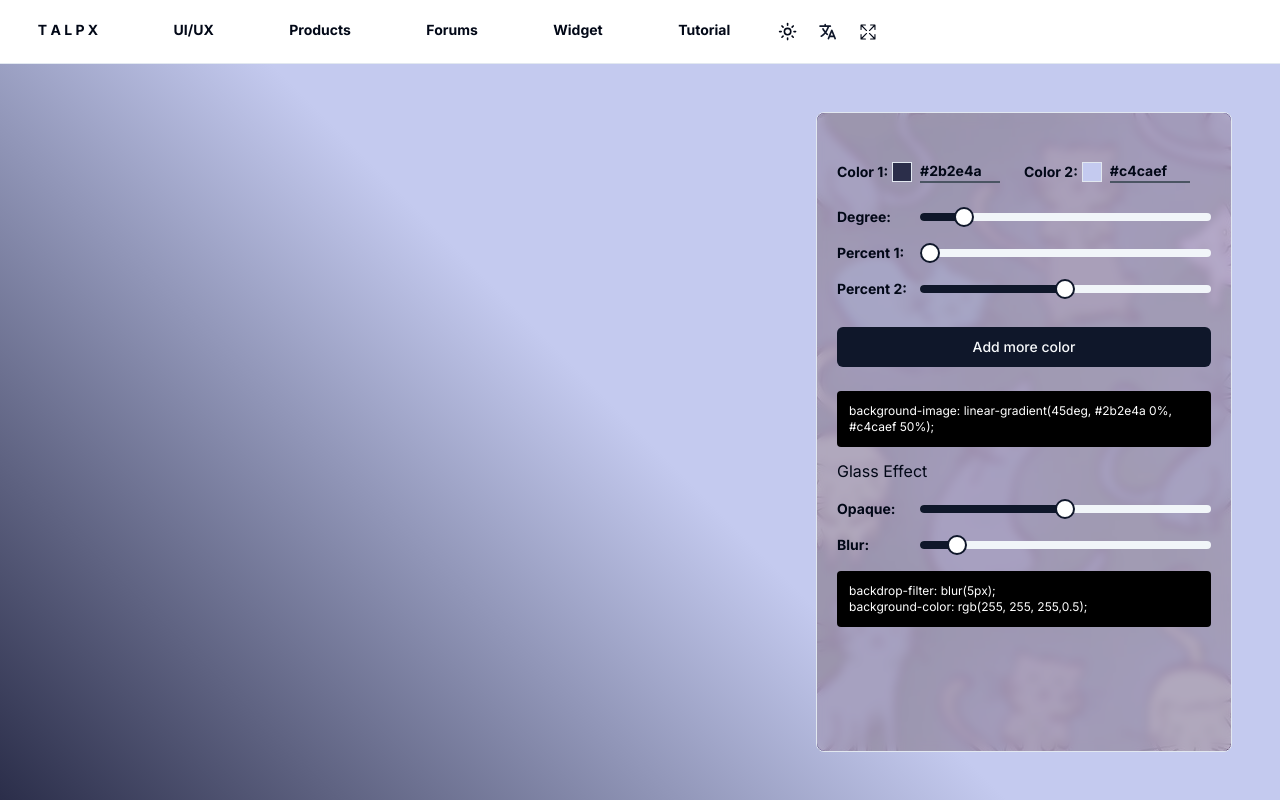
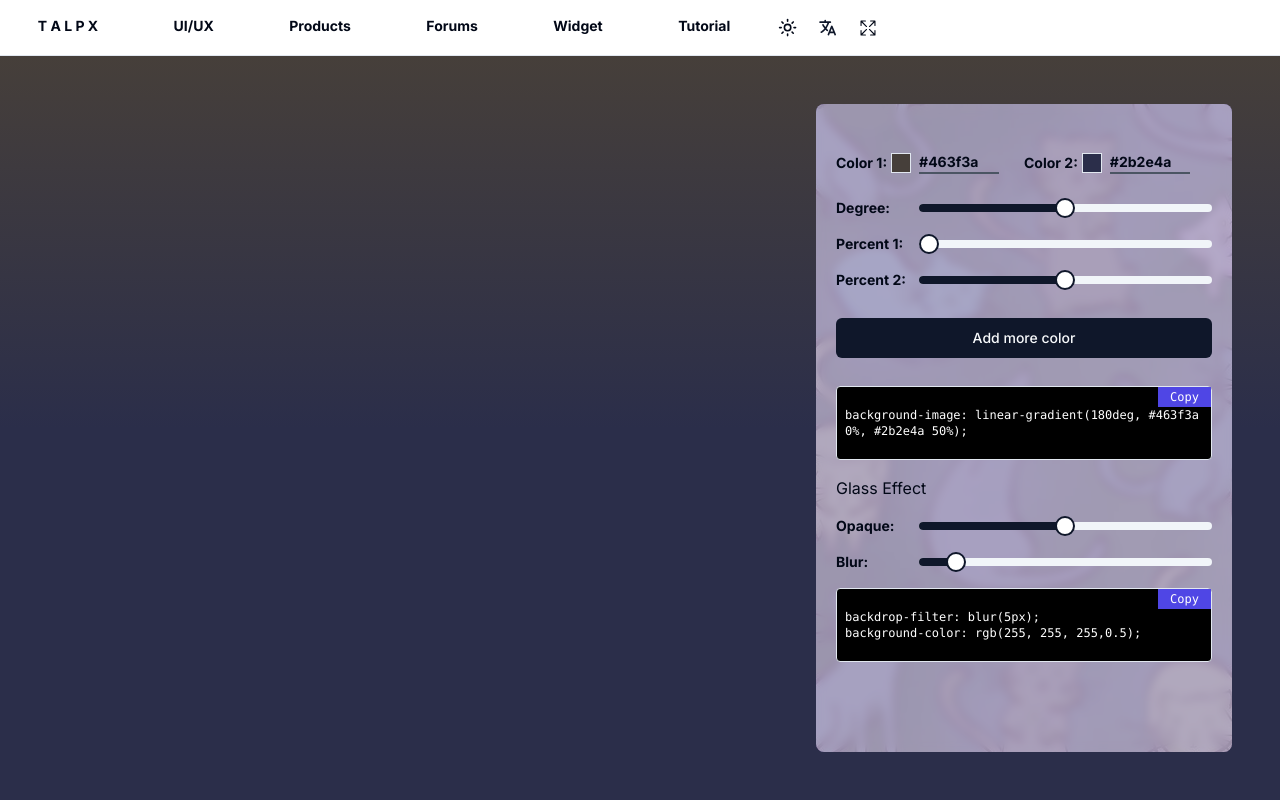
Before and after one commit to talpx0/talpx, a Next.js app: page /en/css/background in a window 1280 px wide. Built offline with nearby package versions, Linux system fonts and the light colour scheme.

Commit message:
update the cs

```diff
--- a/app/[lng]/css/background/glassmorphism.tsx
+++ b/app/[lng]/css/background/glassmorphism.tsx
@@ -3,16 +3,18 @@
 import { cn } from "@/lib/utils"
 import { Slider } from "@/components/ui/slider"
 import { css } from '@emotion/react'
-import { ChangeEvent, Dispatch, useEffect, useReducer, useRef, useState } from "react"
+import { ChangeEvent, Dispatch, useEffect, useMemo, useReducer, useRef, useState } from "react"
 import { Button } from "@/components/ui/button"
 import { Toggle } from "@radix-ui/react-toggle"
 import {BsX} from "react-icons/bs"
 import { LabeledSlider } from "./labelSlider"
-import { useNavbar } from "@/app/context/navbar"
+import { useTheme } from "next-themes"
+import Loading from "@/app/widget/loading"
+import CopyToClipboard from "@/app/widget/clipboard"
 
 export type ColorStop = {
     color: string;
-    percent: string;
+    percent: number;
   };
 
 type BgImgStateProps = {
@@ -29,14 +31,14 @@ type BgImgAction =
   | { type: "UPDATE_BG_IMG_DEGREE"; payload: string }
   | { type: "ADD_COLOR_STOP"}
   | { type: "REMOVE_COLOR_STOP"; payload: number } // payload is the index of the color stop to remove
-  | { type: "UPDATE_COLOR_STOP"; payload: { index: number, colorStop: ColorStop } };
-
+  | { type: "UPDATE_COLOR_STOP"; payload: { index: number, colorStop: ColorStop } }
+  | { type: "UPDATE_COLOR_PERCENT"; payload: { index: number, value: number } }
+  | { type: "SET_THEME_STATE";  payload: BgImgStateProps };
 
 type GlassEffectAction =
     | { type: "UPDATE_TRANSPARENT"; payload: number }
     | { type: "UPDATE_BLUR"; payload: string }
     | { type: "UPDATE_GLASS_BG_COLOR"; payload: string };
-
 
     const bgImgReducer = (
         state: BgImgStateProps,
@@ -52,7 +54,7 @@ type GlassEffectAction =
                 }
                 return {
                 ...state,
-                colorStops: [...state.colorStops, { color: "#c4caef", percent: "100%" }]
+                colorStops: [...state.colorStops, { color: "#c4caef", percent: 100 }]
                 };
             }
             case "REMOVE_COLOR_STOP":
@@ -60,12 +62,35 @@ type GlassEffectAction =
                     ...state,
                     colorStops: state.colorStops.filter((_, index) => index !== action.payload)
                 };
-
             case "UPDATE_COLOR_STOP":
             const updatedStops = [...state.colorStops];
             updatedStops[action.payload.index] = action.payload.colorStop;
                 return { ...state, colorStops: updatedStops };
+            case "SET_THEME_STATE":
+                return action.payload
+            case "UPDATE_COLOR_PERCENT": {
+                const newStops = state.colorStops.map(stop => ({ ...stop }));
+                newStops[action.payload.index] = {
+                    ...newStops[action.payload.index],
+                    percent: action.payload.value
+                }
 
+                for (let i = action.payload.index ; i > 0; i--) {
+                    if (newStops[i-1].percent > newStops[i].percent) {
+                        newStops[i-1].percent = Math.max(0, newStops[i].percent - 5);
+                    }
+                }
+
+                for (let i = action.payload.index + 1; i < newStops.length ; i++) {
+                    if (newStops[i].percent < newStops[i - 1].percent) {
+                        newStops[i].percent = Math.min(100, newStops[i - 1].percent + 5);
+                    }
+                }
+                return {
+                    ...state,
+                    colorStops: newStops
+                };
+            }
           default:
             return state;
         }
@@ -87,77 +112,79 @@ const glassEffectReducer = (
     }
 };
 
+export const BackgroundTool =()=> {
+    const [mounted, setMounted] = useState(false)
+    useEffect(() => {
+        setMounted(true)
+      }, [])
+      if (!mounted) {
+        return <Loading />
+      }
+    return (
+        <BgContainer  />
+    )
+}
+
 export const BgContainer =()=> {
-    const {dispatch} = useNavbar()
-    const bgImgProps:BgImgStateProps = {
+    const {theme, setTheme } = useTheme()
+    const bgImgProps = useMemo(() => {
+        return {
             bgImgDegree: "45deg",
             colorStops: [
-            { color: "#2b2e4a", percent: "0%" },
-            { color: "#c4caef", percent: "50%" }
-        ]
-    }
-    const darkBgImgProps: BgImgStateProps = {
-        bgImgDegree: "90deg",
-        colorStops: [
-          { color: "#463f3a", percent: "0%" },
-          { color: "#2b2e4a", percent: "50%" }
+                { color: "#2b2e4a", percent: 0 },
+                { color: "#c4caef", percent: 50 }
             ]
         };
+    }, []);
+    const darkBgImgProps = useMemo(() => {
+        return {
+            bgImgDegree: "180deg",  // Gradient direction
+            colorStops: [
+                { color: "#463f3a", percent: 0 },  // Start color
+                { color: "#2b2e4a", percent: 50 }   // Mid color
+            ]
+        };
+    }, []);
     const glassEffectProps = {
         bgTransparent: 0.5,
         blur: "5px",
         glassBgColor: "rgb(255, 255, 255)",
     }
 
+    const [bgImgState, imgDispatch] = useReducer(bgImgReducer, theme === "light" ? bgImgProps : darkBgImgProps)
 
-    const [bgImgState, imgDispatch] = useReducer(bgImgReducer, bgImgProps)
     const [glassEffect, glassDispatch] = useReducer(glassEffectReducer, glassEffectProps)
 
+    useEffect(()=>{
+        const updateTheme = theme === "light" ? bgImgProps : darkBgImgProps
+        imgDispatch(
+            {
+                type: 'SET_THEME_STATE',
+                payload: updateTheme
+            }
+        )
+    },[bgImgProps, darkBgImgProps, theme])
+
     const gradientStops = bgImgState.colorStops
-    .map(stop => `${stop.color} ${stop.percent}`)
+    .map( stop => `${stop.color} ${stop.percent}%`)
     .join(', ');
 
-    const backgroundImageCss = `
-        background-image: linear-gradient(${bgImgState.bgImgDegree}, ${gradientStops});
+    const backgroundImageCss = `background-image: linear-gradient(${bgImgState.bgImgDegree}, ${gradientStops});
     `;
     const glassEffectCss = `backdrop-filter: blur(${glassEffect.blur});
     background-color: ${`${glassEffect.glassBgColor.slice(0, -1)},${glassEffect.bgTransparent})`};
     `;
-
-    useEffect(()=>{
-        const gradientClasses = `bg-[${bgImgState.colorStops[0].color}]`;
-        dispatch({
-            type: 'SET_LIGHT_COLOR',
-            payload: gradientClasses
-        })
-    },[bgImgState.colorStops, dispatch])
-
-
-    const handleCopy = () => {
-        navigator.clipboard.writeText(backgroundImageCss)
-            .then(() => {
-                console.log('Text copied to clipboard');
-            })
-            .catch(err => {
-                console.error('Could not copy text: ', err);
-            });
-    }
     return (
         <section className="h-dashboard flex" css={css`${backgroundImageCss}`} >
             <section className="h-52 w-52 flex-[0_0_60%]">
             </section>
             <section className="flex-[0_0_40%] p-12 flex justify-around">
-                <section className="w-full h-full rounded-lg border  bg-cuteCat object-cover">
+                <section className="w-full h-full rounded-lg bg-cuteCat object-cover">
                     <section className="w-full h-full py-10 px-5 rounded-lg" css={css`${glassEffectCss}`}>
                         <BackgroundControl bgImg={bgImgState} dispatch={imgDispatch}/>
-                        <section className="text-xs bg-black text-white p-3 my-3 rounded hover:cursor-pointer"
-                            onClick={handleCopy}>
-                            <div>{backgroundImageCss}</div>
-                        </section>
+                        <CopyToClipboard content={backgroundImageCss} />
                         <GlassEffectControl glassEffect={glassEffect} dispatch={glassDispatch} />
-                        <section className="text-xs bg-black text-white p-3 my-3 rounded">
-                        <div className="whitespace-pre-line">{glassEffectCss}</div>
-                        </section>
+                        <CopyToClipboard content={glassEffectCss} />
                     </section>
                 </section>
             </section>
@@ -228,13 +255,16 @@ const BackgroundControl =({
                     </div>
                     <div className="flex w-full">
                         <Slider
-                            defaultValue={[parseInt(stop.percent, 10)]}
+                            value={[stop.percent]}
                             max={100}
                             step={1}
                             onValueChange={(value) => {
                                 dispatch({
-                                    type: "UPDATE_COLOR_STOP",
-                                    payload: { index: index, colorStop: { ...stop, percent: `${value[0]}%` } }
+                                    type: "UPDATE_COLOR_PERCENT",
+                                    payload: {
+                                        index: index,
+                                        value: value[0]
+                                    }
                                 });
                             }}
                             className={cn("w-full")}
@@ -247,7 +277,6 @@ const BackgroundControl =({
         </section>
     );
 }
-
 
 export const GlassEffectControl = ({
     glassEffect,
--- a/app/[lng]/css/background/page.tsx
+++ b/app/[lng]/css/background/page.tsx
@@ -1,8 +1,8 @@
-import { BgContainer, } from "./glassmorphism"
+import { BackgroundTool, BgContainer, } from "./glassmorphism"
 
 const Page =()=> {
     return  <div>
-        <BgContainer />
+        <BackgroundTool />
     </div>
 }
 
--- a/app/[lng]/css/box-shadow/toolkit/toolkit.tsx
+++ b/app/[lng]/css/box-shadow/toolkit/toolkit.tsx
@@ -213,6 +213,7 @@ export const BoxShadowContainer =()=> {
     const pathname = usePathname()!;
     const lastIndex = pathname.lastIndexOf('#');
     let defaultColor: string|undefined = pathname.slice(lastIndex);
+    const {dispatch:navbarDispatch} = useNavbar()
     if (!/^#[0-9A-F]{6}$/i.test(defaultColor)) {
         defaultColor = undefined;
     }
@@ -259,6 +260,17 @@ export const BoxShadowContainer =()=> {
         isLightColor(shadow.color) ? setTheme("light"): setTheme("dark")
     },[shadow.color, setTheme])
 
+    useEffect(()=>{
+        navbarDispatch(
+            {
+                type: 'SET_COLOR',
+                payload:  `background-color: ${shadow.color};
+                    .dark & {
+                background-color: ${shadow.color};`
+            }
+        )
+    },[shadow.color,navbarDispatch])
+
     const { darkColor, lightColor } = useMemo(() => {
         return {
             darkColor: colorLuminance(shadow.color, shadow.colorDifference * -1),
@@ -286,9 +298,6 @@ export const BoxShadowContainer =()=> {
             .then(() => {
                 console.log('Text copied to clipboard');
             })
-            .catch(err => {
-                console.error('Could not copy text: ', err);
-            });
     }
     return(
         <>
--- a/app/context/navbar.tsx
+++ b/app/context/navbar.tsx
@@ -15,7 +15,7 @@ type NavbarState = {
 
 type NavbarAction =
     | { type: 'SET_COLOR'; payload: string }
-    | { type: 'SET_NAVBAR_STATE'; payload: "navbar" | "toolbar" };
+    | { type: 'SET_NAVBAR_STATE'; payload: "navbar" | "toolbar"};
 
 const NavbarContext = createContext<NavbarContextType | undefined>(undefined);
 
--- /dev/null
+++ b/app/widget/clipboard.tsx
@@ -0,0 +1,28 @@
+import React, { useState } from 'react';
+
+const CopyToClipboard = ({ content }:{content:string}) => {
+    const [isCopied, setIsCopied] = useState(false);
+
+    const handleCopy = () => {
+        navigator.clipboard.writeText(content)
+            .then(() => {
+                setIsCopied(true);
+                setTimeout(() => setIsCopied(false), 1000);
+            });
+    };
+
+    return (
+        <div className="my-4 whitespace-pre-line font-mono border py-5 px-2
+            bg-black text-white text-xs rounded-sm relative dark:text-white dark:border-none ">
+            <button className="absolute right-0 text-white top-0 px-3 py-[2px] bg-indigo-600"
+                    onClick={handleCopy}
+            >
+                Copy
+            </button>
+            {content}
+            {isCopied && <div className="animate-growAndFade absolute bottom-0 left-0 right-0 bg-green-500  text-white flex items-center justify-center text-base">Copied successfully!</div>}
+        </div>
+    );
+};
+
+export default CopyToClipboard;
--- a/app/widget/pc.navbar.tsx
+++ b/app/widget/pc.navbar.tsx
@@ -55,7 +55,7 @@ export const Navgation =()=> {
     return(
         <>
             {navbarState.navbarState === "navbar" ? <Navbar /> : <Toolbar /> }
-            <Button className={`top-4 right-4 h-14 aspect-square rounded-full fixed text-2xl z-10 ${navbarState.navbarState === 'navbar' ? 'invisible' : ''} `}
+            <Button className={`top-4 right-4 h-13 aspect-square rounded-full fixed text-2xl z-10 ${navbarState.navbarState === 'navbar' ? 'invisible' : ''} `}
                     onClick={
                         ()=>dispatch({
                             type: 'SET_NAVBAR_STATE',
@@ -71,7 +71,7 @@ export const Navgation =()=> {
 export const Navbar =()=> {
     return (
         <section  className={`
-                    h-16 flex w-full items-center border-b sticky top-0 bg-white
+                    h-14 flex w-full items-center border-b sticky top-0 bg-white
                     dark:bg-black
                     `}
             >
@@ -86,7 +86,7 @@ export const Navbar =()=> {
 export const Toolbar =()=> {
     const {navbarState, dispatch} = useNavbar()
     return(
-        <section className="h-16 flex w-full items-center sticky top-0 border-b"
+        <section className="h-14 flex w-full items-center sticky top-0 border-b"
                 css={css`${navbarState.color}`}
         ></section>
     )
--- a/next.config.js
+++ b/next.config.js
@@ -1,6 +1,5 @@
 /** @type {import('next').NextConfig} */
 const nextConfig = {
-    appDir: true,
 }
 
 module.exports = nextConfig
```
Also changed, not shown: tailwind.config.ts (+8 -1 lines). Lines whose indentation alone changed are shown as unchanged.
